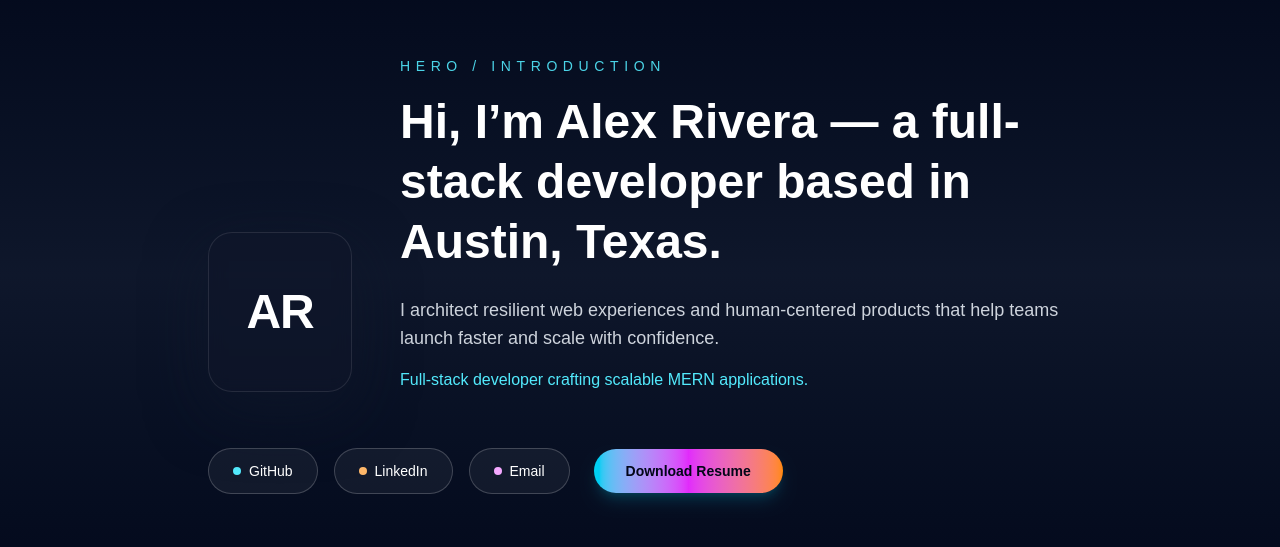
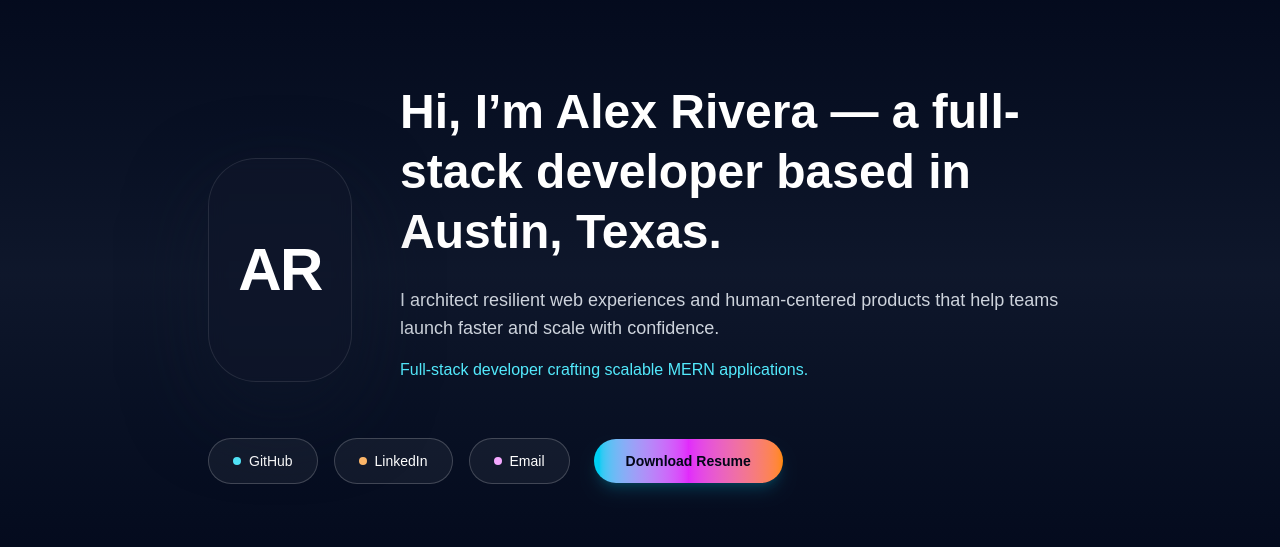
Before and after one commit to basharat-img/my-portfolio, a Next.js app: page / in a window 1280 px wide. Shown: the part 125-672 px from the top of the page. Built offline with nearby package versions, Linux system fonts and the light colour scheme.

Commit message:
Enlarge hero avatar and remove intro label

```diff
--- a/src/app/page.js
+++ b/src/app/page.js
@@ -6,14 +6,13 @@ export default function Home() {
       <main className="relative mx-auto flex min-h-screen w-full max-w-5xl flex-col justify-center px-6 py-24 sm:px-10 lg:px-20">
         <div className="absolute inset-0 -z-10 bg-[radial-gradient(circle_at_top,_rgba(56,189,248,0.18),_transparent_45%),_radial-gradient(circle_at_bottom,_rgba(249,115,22,0.2),_transparent_55%)]" />
         <div className="flex flex-col items-center gap-12 lg:flex-row lg:items-end">
-          <div className="group relative h-40 w-40 overflow-hidden rounded-3xl border border-white/10 bg-slate-900/60 shadow-[0_20px_60px_rgba(15,23,42,0.6)] backdrop-blur">
+          <div className="group relative h-56 w-56 overflow-hidden rounded-[3rem] border border-white/10 bg-slate-900/60 shadow-[0_30px_80px_rgba(15,23,42,0.55)] backdrop-blur">
             <div className="absolute inset-0 bg-gradient-to-br from-cyan-400/30 via-fuchsia-500/30 to-orange-400/40 opacity-0 transition-opacity duration-700 group-hover:opacity-100" />
-            <div className="flex h-full w-full items-center justify-center text-5xl font-semibold tracking-tight text-white">
+            <div className="flex h-full w-full items-center justify-center text-6xl font-semibold tracking-tight text-white">
               AR
             </div>
           </div>
           <div className="flex max-w-2xl flex-col items-center text-center lg:items-start lg:text-left">
-            <p className="text-sm uppercase tracking-[0.4em] text-cyan-300/90">Hero / Introduction</p>
             <h1 className="mt-4 text-4xl font-semibold leading-tight sm:text-5xl">
               Hi, I’m Alex Rivera — a full-stack developer based in Austin, Texas.
             </h1>
```
